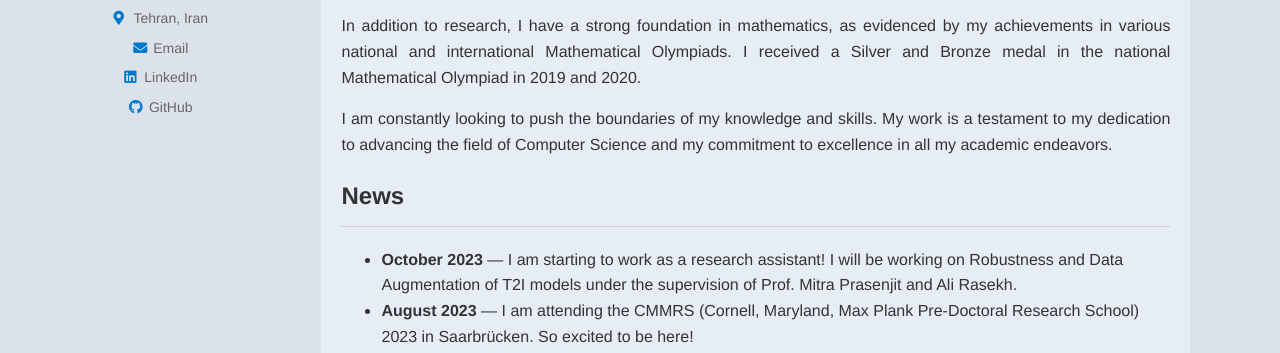
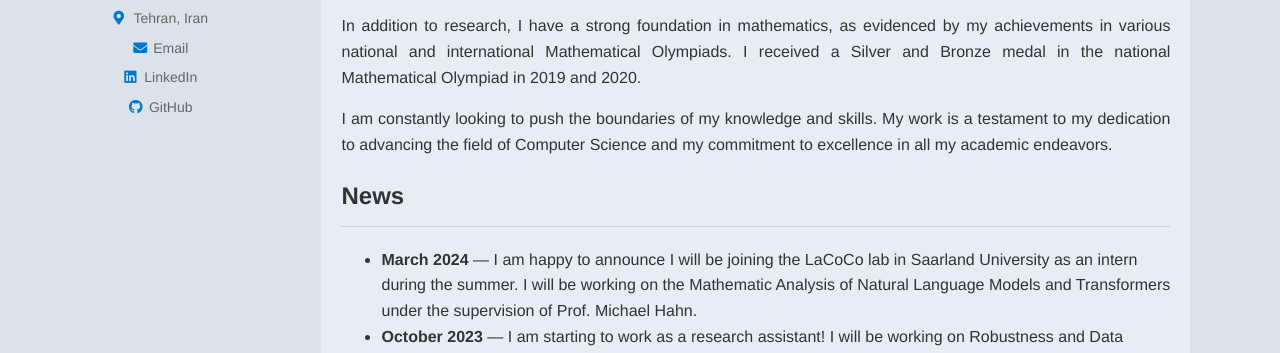
Before and after one commit to Alireza-81/Alireza-81.github.io, a plain HTML site: page index.html in a window 1280 px wide. Shown: the part 438-791 px from the top of the page. Drawn offline with Linux system fonts and the light colour scheme.

Commit message:
news update

```diff
--- a/index.html
+++ b/index.html
@@ -68,6 +68,7 @@
             <section id="news">
                 <h1>News</h1>
                 <ul>
+                    <li><strong>March 2024</strong> — I am happy to announce I will be joining the LaCoCo lab in Saarland University as an intern during the summer. I will be working on the Mathematic Analysis of Natural Language Models and Transformers under the supervision of Prof. Michael Hahn.</li>
                     <li><strong>October 2023</strong> — I am starting to work as a research assistant! I will be working on Robustness and Data Augmentation of T2I models under the supervision of Prof. Mitra Prasenjit and Ali Rasekh.</li>
                     <li><strong>August 2023</strong> — I am attending the CMMRS (Cornell, Maryland, Max Plank Pre-Doctoral Research School) 2023 in Saarbrücken. So excited to be here!</li>
                     <li><strong>September 2021</strong> — I have started my B.Sc. of Computer Engineering in Sharif University of Technology.</li>
```
